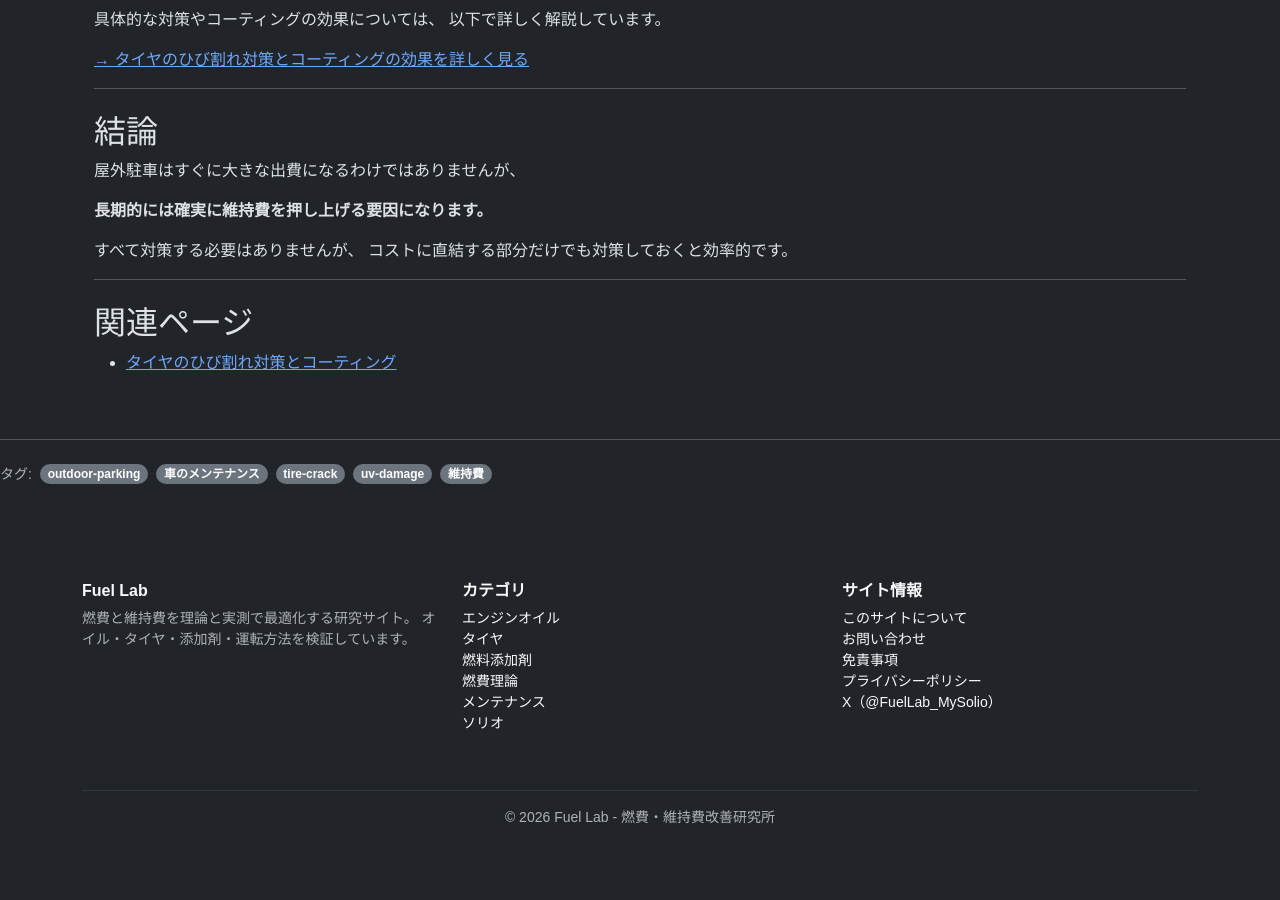
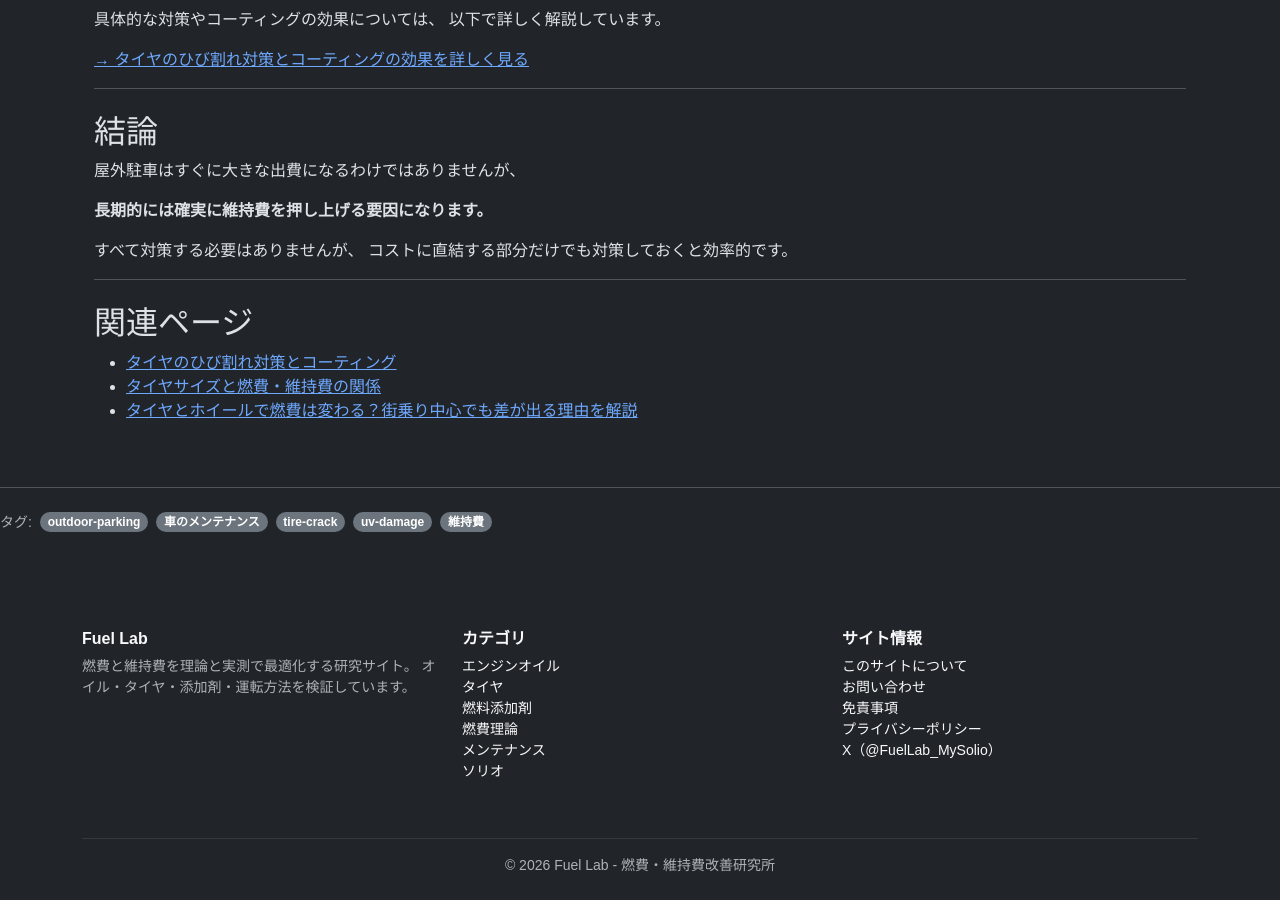
Before and after one commit to funyapar-org/fuel-lab, a Jekyll site: the page built from _knowledge/outdoor-parking-cost.md, in a window 1280 px wide and 900 px high, scrolled down 1791 px. Built offline with Jekyll 4.4.1, drawn with Linux system fonts in a browser that asks for light colours; before the commit the page ends 2643 px from its top, so only the background shows below that.

Commit message:
outdoor-parking-cost.md を更新

```diff
--- a/_knowledge/outdoor-parking-cost.md
+++ b/_knowledge/outdoor-parking-cost.md
@@ -218,6 +218,8 @@ date: 2026-04-16 04:00:00 +0900
 
   <ul>
     <li><a href="{{ site.baseurl }}/knowledge/tire-coating-uv-protection/">タイヤのひび割れ対策とコーティング</a></li>
+    <li><a href="{{ site.baseurl }}/knowledge/tire-and-fuel-economy/">タイヤサイズと燃費・維持費の関係</a></li>
+    <li><a href="{{ site.baseurl }}/knowledge/tire-wheel/">タイヤとホイールで燃費は変わる？街乗り中心でも差が出る理由を解説</a></li>
   </ul>
 
 </div>
```
